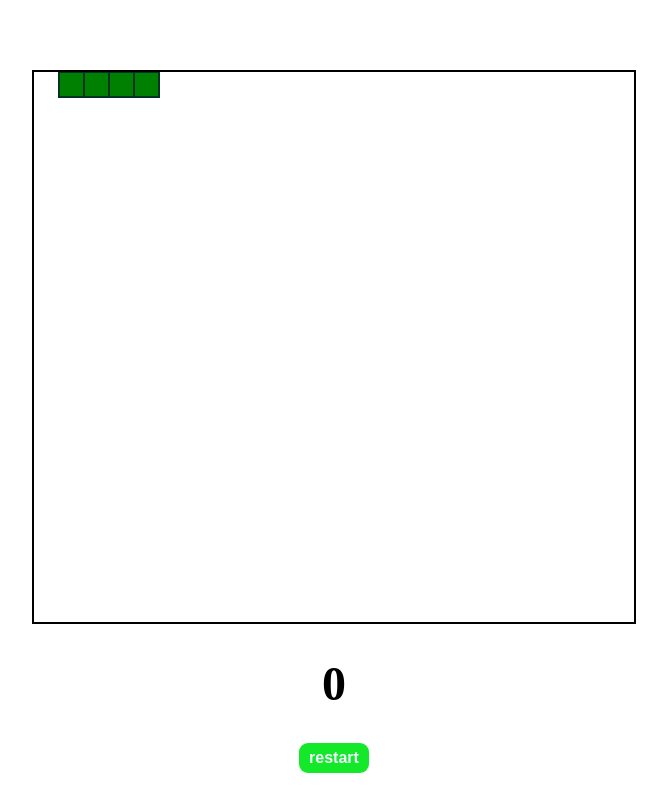
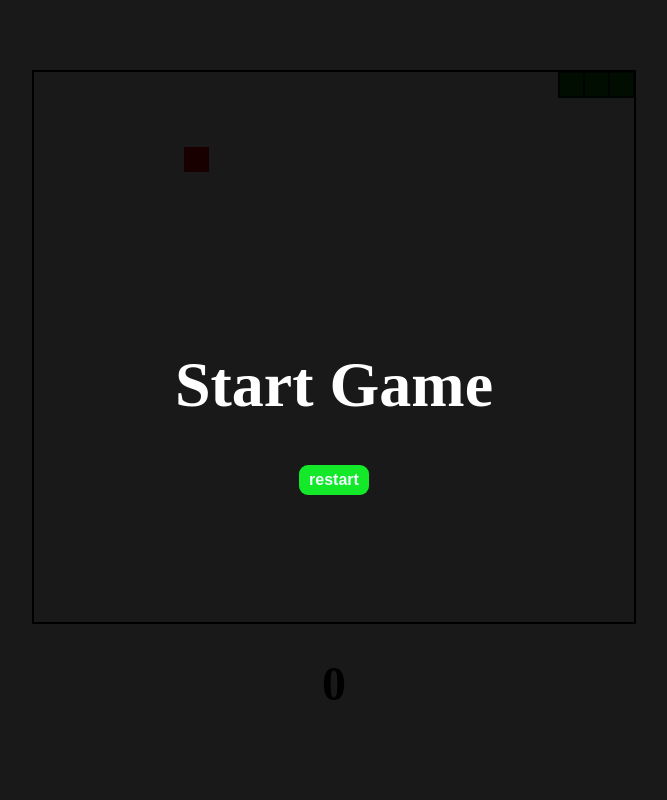
Before and after one commit to mohamad-nwilaty/snake, a plain HTML site: page index.html in a window 1280 px wide. Both pictures are taken after a click on the button "restart". Shown: the whole page, without its empty margins (306-973 px from the left). Drawn offline with Linux system fonts and the light colour scheme.

Commit message:
finished the game

```diff
--- a/index.html
+++ b/index.html
@@ -10,6 +10,10 @@
     <div class="game">
         <canvas id="board" width="550" height="450"></canvas>
         <h1 id="score">0</h1>
+
+    </div>
+    <div class="resetScreen" id="resetScreen">
+        <h1 id="over">Start Game</h1>
         <button>restart</button>
     </div>
     <script src="script.js"></script>
--- a/script.js
+++ b/script.js
@@ -1,8 +1,13 @@
 const canvas = document.querySelector("canvas");
 const width= 600 ;
 const height =550 ;
+const score = document.getElementById("score");
+const resetBtn = document.querySelector("button");
+const deathScreen = document.getElementById("resetScreen")
 let xMovment = 25 ;
 let yMovment = 0 ;
+let foodX ;
+let foodY;
 canvas.width = width;
 canvas.height = height;
 let cntx = canvas.getContext("2d");
@@ -11,15 +16,18 @@ const unitSize = 25  ;
 const snakeCoulor = "green";
 const foodCoulor = "red";
 let snake = [
-            {x:75 , y:0},
-            {x:50 , y:0},
-            {x:25 , y:0},
+            {x:unitSize* 3 , y:0},
+            {x:unitSize* 2 , y:0},
+            {x:unitSize , y:0},
             {x:0 , y:0}
 ]
 window.addEventListener("keydown" , changeDirection);
-gameTick();
+resetBtn.addEventListener("click" ,()=>{
+    deathScreen.style.display = "none" ;
+    startGame();
+})
 
-drawSnake()
+
 
 function drawSnake(){
     cntx.fillStyle = snakeCoulor;
@@ -35,17 +43,25 @@ function moveSnake(){
     let head = snake[0];
     let newHead =  {x: head.x + xMovment , y: head.y + yMovment}
     snake.unshift(newHead);
-    snake.pop();
+    if(head.x == foodX && head.y == foodY){
+        score.innerHTML = Number(score.innerHTML) +1
+        createFood()
+    }
+    else{
+        snake.pop();
+    }
+
+}
+
+function createFood(){
+    foodX = Math.floor((Math.random() * width) / 25) * 25;
+    foodY = Math.floor((Math.random() * height) / 25) * 25;
+
 }
 
 function drawFood(){
-    let randomX = Math.floor((Math.random() * width) / 25);
-    let randomY = Math.floor((Math.random() * height) / 25);
-    randomX = randomX * 25 ;
-    randomY = randomY * 25 ;
     cntx.fillStyle = foodCoulor ;
-    console.log(randomX , randomY)
-    cntx.fillRect(randomX , randomY ,unitSize ,unitSize);
+    cntx.fillRect(foodX, foodY ,unitSize ,unitSize);
 }
 
 function changeDirection(e){
@@ -80,13 +96,46 @@ function gameTick(){
     if(running){
         setTimeout(()=>{
            clearCanvas();
+           drawFood()
             moveSnake();
             drawSnake() ;
-            gameTick
+            checkLosing()
+            gameTick()
 
-        },75)
+        },80)
+    }
+    else{
+        deathScreen.style.display = "flex" ;
     }
 }
 function clearCanvas() {
     cntx.clearRect(0, 0, width, height);
 }
+function checkLosing(){
+    let head = snake[0];
+    if(head.x >= width || head.x < 0){
+        running = false
+    }
+    else if (head.y < 0 || head.y >= height){
+        running = false
+    }
+    for(let i =1 ; i<snake.length ; i++){
+        if(head.x == snake[i].x && head.y == snake[i].y ){
+            running = false
+        }
+    }
+}
+function startGame(){
+    running = true ;
+    snake = [
+        {x:unitSize* 3 , y:0},
+        {x:unitSize* 2 , y:0},
+        {x:unitSize , y:0},
+        {x:0 , y:0}
+        ];
+    xMovment = 25 ;
+    yMovment = 0 ;
+    score.innerHTML = "0" ;
+    createFood();
+    gameTick();
+}
--- a/style.css
+++ b/style.css
@@ -29,3 +29,19 @@ button:hover{
     color: black ;
     background-color: rgb(20, 180, 36);
 }
+.resetScreen{
+    width: 100vw;
+    height: 100vh;
+    background-color: rgba(0, 0, 0, 0.9);
+    position: fixed;
+    display: flex;
+    flex-direction: column;
+    top: 0;
+    left: 0;
+    justify-content: center;
+    align-items: center;
+}
+#over{
+    color: white;
+    font-size: 4rem;
+}
```
